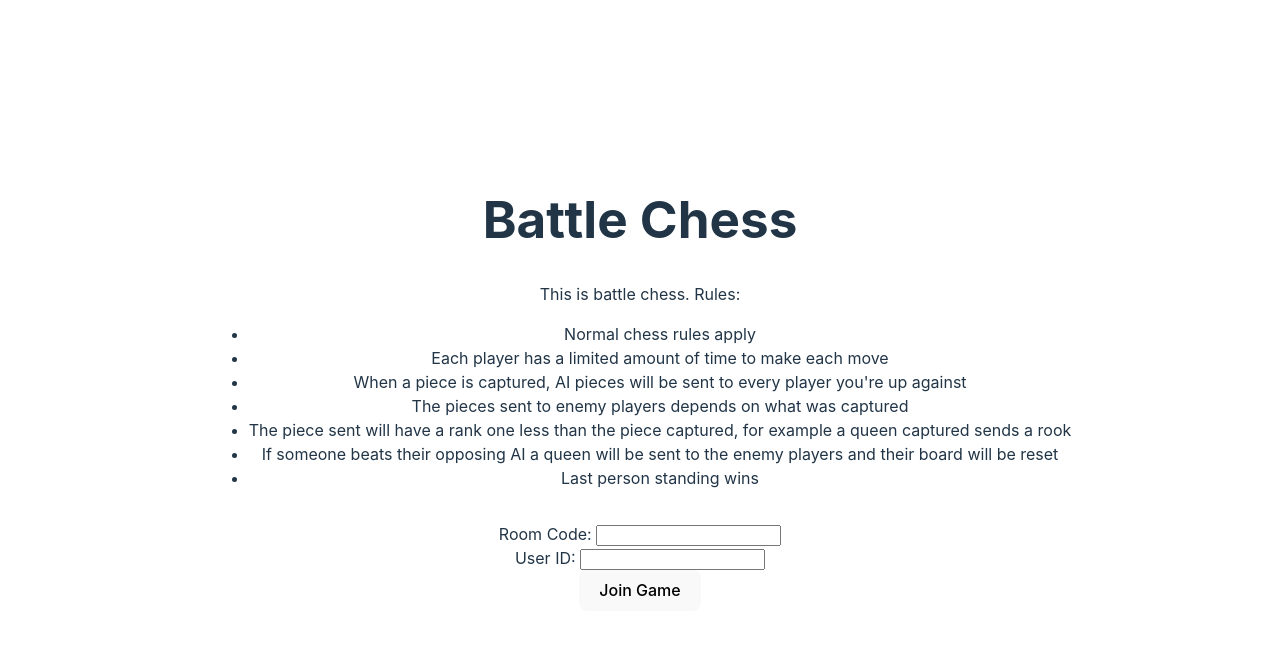
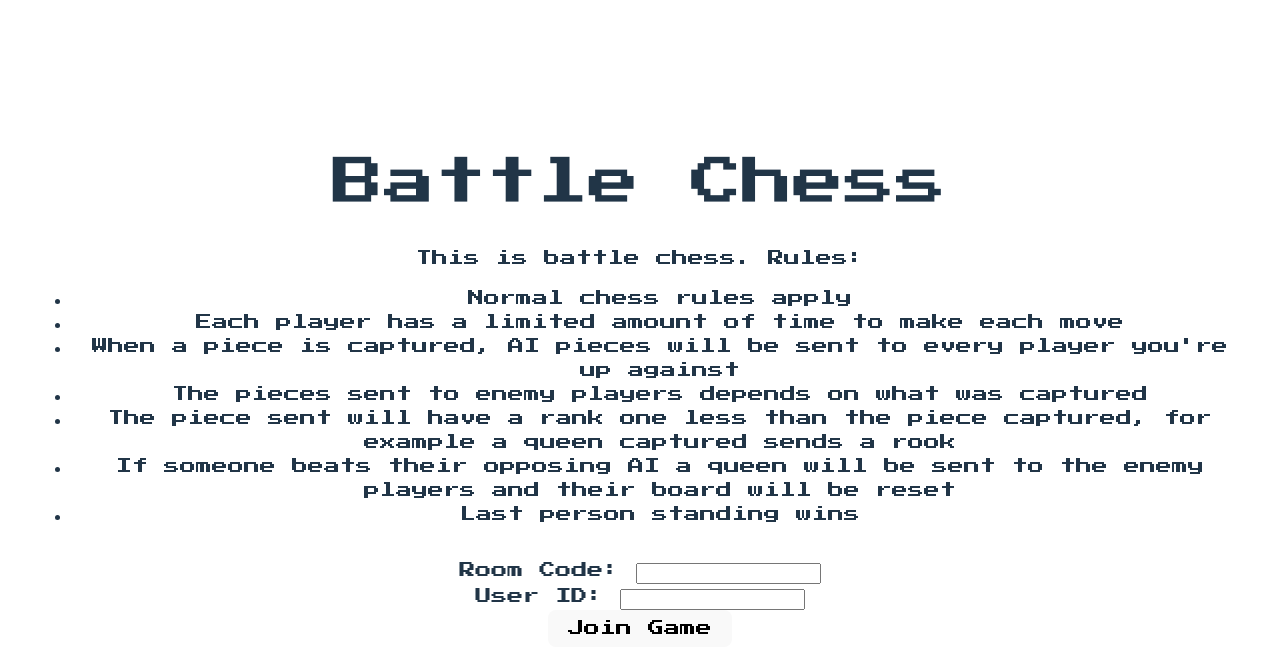
Before and after one commit to JBreidfjord/battle-chess, a React (Vite) app: page / in a window 1280 px wide. Shown: the top 672 px of the page. Built offline with nearby package versions, Linux system fonts and the light colour scheme.

Commit message:
add font

```diff
--- a/package.json
+++ b/package.json
@@ -21,6 +21,7 @@
     "@types/react-dom": "^18.0.7",
     "@vitejs/plugin-react": "^2.2.0",
     "typescript": "^4.6.4",
-    "vite": "^3.2.0"
+    "vite": "^3.2.0",
+    "vite-plugin-fonts": "^0.6.0"
   }
 }
--- a/src/index.css
+++ b/src/index.css
@@ -1,5 +1,5 @@
 :root {
-  font-family: Inter, Avenir, Helvetica, Arial, sans-serif;
+  font-family: "Press Start 2P", Inter, Avenir, Helvetica, Arial, sans-serif;
   font-size: 16px;
   line-height: 24px;
   font-weight: 400;
@@ -13,6 +13,12 @@
   -webkit-font-smoothing: antialiased;
   -moz-osx-font-smoothing: grayscale;
   -webkit-text-size-adjust: 100%;
+}
+
+@font-face {
+  font-family: "Press Start 2P";
+  src: url("/src/assets/fonts/PressStart2P-Regular.ttf") format("truetype");
+  font-display: block;
 }
 
 a {
--- a/vite.config.ts
+++ b/vite.config.ts
@@ -1,7 +1,21 @@
-import { defineConfig } from 'vite'
-import react from '@vitejs/plugin-react'
+import { VitePluginFonts } from "vite-plugin-fonts";
+import { defineConfig } from "vite";
+import react from "@vitejs/plugin-react";
 
 // https://vitejs.dev/config/
 export default defineConfig({
-  plugins: [react()]
-})
+  plugins: [
+    react(),
+    VitePluginFonts({
+      custom: {
+        families: [
+          {
+            name: "Press Start 2P",
+            local: "Press Start 2P",
+            src: "./src/assets/fonts/PressStart2P-Regular.ttf",
+          },
+        ],
+      },
+    }),
+  ],
+});
```
Also changed, not shown: src/assets/fonts/PressStart2P-Regular.ttf (added), 1 other file (tests, documents, lock files or other folders).
